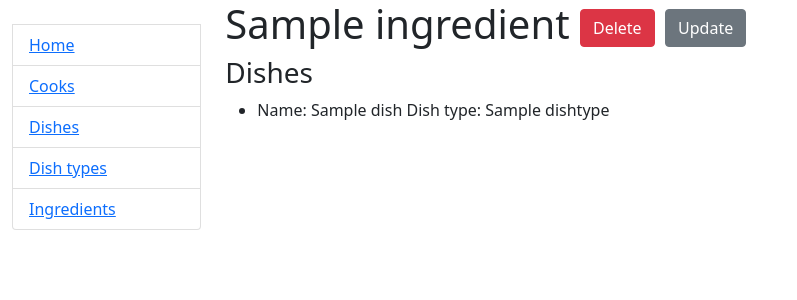
After one commit to Gr1zzZzzly/restaurant-kitchen-service, a Django app: page /ingredients/1 in a window 1280 px wide. The commit adds this page. Shown: the top 300 px of the page, without its empty margins (0-797 px from the left). Run offline with Django 4.2, Linux system fonts and the light colour scheme; tables that the repository leaves empty hold one stand-in row (values such as "Sample post").

Commit message:
implement search and CRUD for ingredient model

```diff
--- a/kitchen/models.py
+++ b/kitchen/models.py
@@ -33,7 +33,7 @@ class Cook(AbstractUser):
 
 class Dish(models.Model):
     name = models.CharField(max_length=100)
-    description = models.CharField(max_length=255, default=None, blank=True)
+    description = models.CharField(max_length=255, blank=True)
     price = models.DecimalField(max_digits=6, decimal_places=2)
     dish_type = models.ForeignKey(DishType, on_delete=models.CASCADE)
     cooks = models.ManyToManyField(Cook, related_name="dishes")
@@ -44,7 +44,7 @@ class Dish(models.Model):
 
 class Ingredient(models.Model):
     name = models.CharField(max_length=100)
-    dishes = models.ManyToManyField(Dish, related_name="ingredients")
+    dishes = models.ManyToManyField(Dish, related_name="ingredients", blank=True)
 
     def __str__(self):
         return self.name
--- a/kitchen/urls.py
+++ b/kitchen/urls.py
@@ -2,7 +2,8 @@ from django.urls import path
 
 from kitchen.views import index, DishTypeListView, DishTypeCreateView, DishTypeUpdateView, DishTypeDeleteView, \
     DishListView, DishCreateView, DishUpdateView, DishDeleteView, DishDetailView, CookListView, CookDetailView, \
-    CookCreateView, CookDeleteView, CookUpdateView
+    CookCreateView, CookDeleteView, CookUpdateView, IngredientListView, IngredientDetailView, IngredientCreateView, \
+    IngredientDeleteView, IngredientUpdateView
 
 urlpatterns = [
     path("", index, name="index"),
@@ -76,6 +77,31 @@ urlpatterns = [
         CookUpdateView.as_view(),
         name="cook-update"
     ),
+    path(
+        "ingredients/",
+        IngredientListView.as_view(),
+        name="ingredient-list"
+    ),
+    path(
+        "ingredients/<int:pk>",
+        IngredientDetailView.as_view(),
+        name="ingredient-detail"
+    ),
+    path(
+        "ingredients/create/",
+        IngredientCreateView.as_view(),
+        name="ingredient-create"
+    ),
+    path(
+        "ingredients/<int:pk>/delete/",
+        IngredientDeleteView.as_view(),
+        name="ingredient-delete"
+    ),
+    path(
+        "ingredients/<int:pk>/update/",
+        IngredientUpdateView.as_view(),
+        name="ingredient-update"
+    ),
 
 ]
 
--- a/kitchen/views.py
+++ b/kitchen/views.py
@@ -3,7 +3,7 @@ from django.urls import reverse_lazy
 from django.views import generic
 
 from kitchen.forms import DishForm, SearchForm, CookForm
-from kitchen.models import Cook, Dish, DishType
+from kitchen.models import Cook, Dish, DishType, Ingredient
 
 
 def index(request):
@@ -167,3 +167,51 @@ class CookUpdateView(generic.UpdateView):
 class CookDeleteView(generic.DeleteView):
     model = Cook
     success_url = reverse_lazy("")
+
+
+class IngredientListView(generic.ListView):
+    model = Ingredient
+    paginate_by = 5
+    queryset = Ingredient.objects.all()
+
+    def get_context_data(self, *, object_list=None, **kwargs):
+        context = super(IngredientListView, self).get_context_data(**kwargs)
+
+        name = self.request.GET.get("title", "")
+        context["search_form"] = SearchForm(
+            initial={
+                "title": name,
+            }
+        )
+
+        return context
+
+    def get_queryset(self):
+        form_ = SearchForm(self.request.GET)
+        if form_.is_valid():
+            return self.queryset.filter(
+                name__icontains=form_.cleaned_data["title"]
+            )
+
+        return self.queryset
+
+
+class IngredientDetailView(generic.DetailView):
+    model = Ingredient
+
+
+class IngredientCreateView(generic.CreateView):
+    model = Ingredient
+    fields = "__all__"
+    success_url = reverse_lazy("kitchen:ingredient-list")
+
+
+class IngredientUpdateView(generic.UpdateView):
+    model = Ingredient
+    fields = "__all__"
+    success_url = reverse_lazy("kitchen:ingredient-list")
+
+
+class IngredientDeleteView(generic.DeleteView):
+    model = DishType
+    success_url = reverse_lazy("kitchen:ingredient-list")
--- a/templates/includes/sidebar.html
+++ b/templates/includes/sidebar.html
@@ -9,7 +9,8 @@
   <br>
 
   <li class="list-group-item"><a href="{% url 'kitchen:index' %}">Home</a></li>
-  <li class="list-group-item"><a href="{% url 'kitchen:cook-list' %}">All cooks</a></li>
-  <li class="list-group-item"><a href="{% url 'kitchen:dish-list' %}">All dishes</a></li>
-  <li class="list-group-item"><a href="{% url 'kitchen:dish-types-list' %}">All dish types</a></li>
+  <li class="list-group-item"><a href="{% url 'kitchen:cook-list' %}">Cooks</a></li>
+  <li class="list-group-item"><a href="{% url 'kitchen:dish-list' %}">Dishes</a></li>
+  <li class="list-group-item"><a href="{% url 'kitchen:dish-types-list' %}">Dish types</a></li>
+  <li class="list-group-item"><a href="{% url 'kitchen:ingredient-list' %}">Ingredients</a></li>
 </ul>
--- a/templates/kitchen/cook_detail.html
+++ b/templates/kitchen/cook_detail.html
@@ -23,7 +23,7 @@
     {% for dish in cook.dishes.all %}
         <hr>
         <p><strong>Name:</strong> {{ dish.name }}</p>
-        <p><strong>Dish type:</strong>{{ dish.dish_tipe.name }}</p>
+        <p><strong>Dish type:</strong>{{ dish.dish_type.name }}</p>
         <p class="text-muted"><strong>Id:</strong> {{cook.id}}</p>
 
     {% empty %}
--- /dev/null
+++ b/templates/kitchen/ingredient_detail.html
@@ -0,0 +1,29 @@
+{% extends "base.html" %}
+
+{% block content %}
+  <h1>
+    {{ ingredient.name }}
+    <a href="{% url 'kitchen:ingredient-delete' pk=ingredient.id %}" class="btn btn-danger link-to-page">
+      Delete
+    </a>
+
+    <a href="{% url 'kitchen:ingredient-update' pk=ingredient.id %}" class="btn btn-secondary link-to-page">
+      Update
+    </a>
+  </h1>
+
+    <h3>Dishes</h3>
+  {% if ingredient.dishes.all %}
+  <ul>
+      {% for dish in ingredient.dishes.all %}
+        <li>
+          Name: {{ dish.name }}
+          Dish type: {{ dish.dish_type.name }}
+        </li>
+
+      {% endfor %}
+  </ul>
+  {% else %}
+    <p>There are no dishes with ingredient</p>
+  {% endif %}
+{% endblock %}
```
Also changed, not shown: templates/kitchen/ingredient_confirm_delete.html (added, +10 -0 lines), templates/kitchen/ingredient_form.html (added, +12 -0 lines), templates/kitchen/ingredient_list.html (added, +24 -0 lines).
